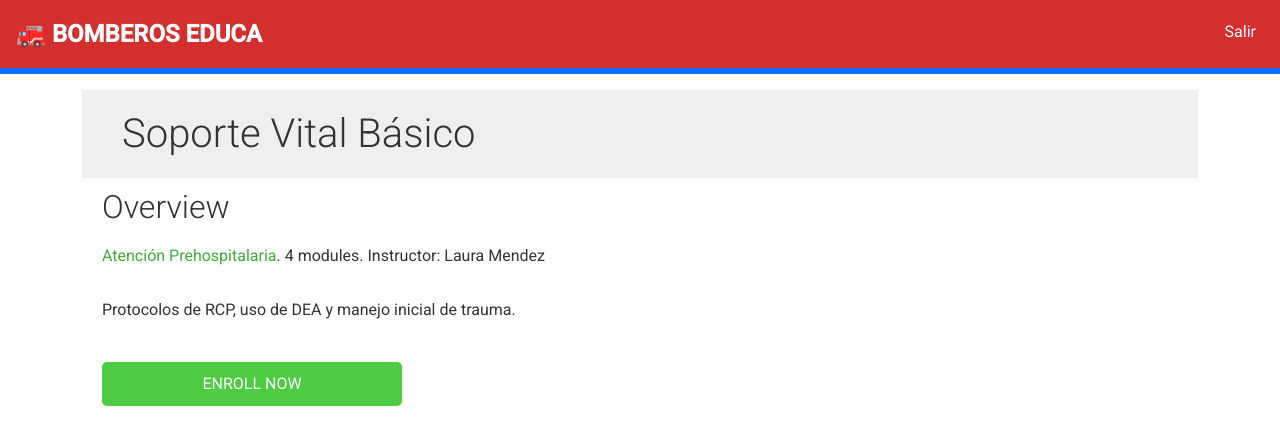
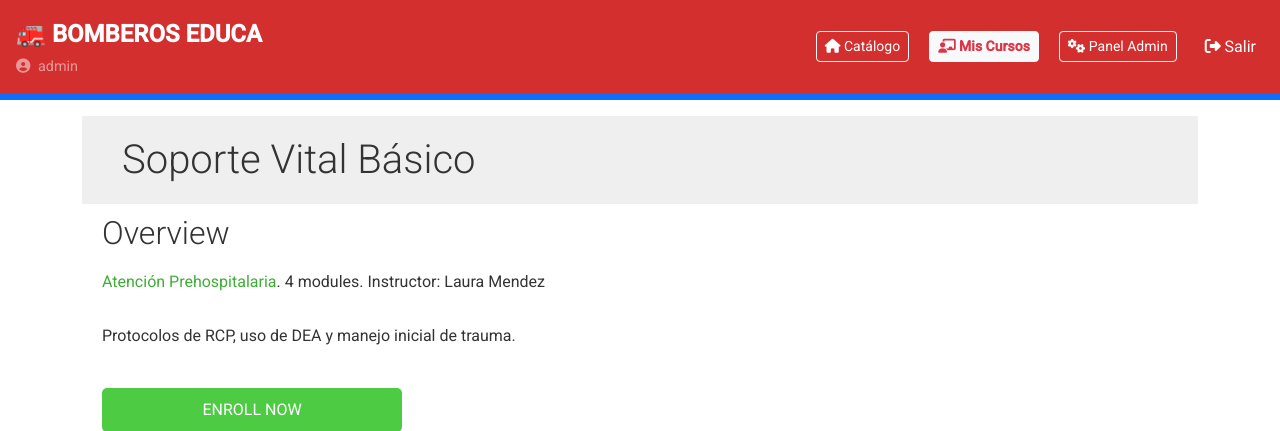
Before and after one commit to MauricioPinoReyes/E-Learning-Bomberos-Educa, a Django app: page /course/soporte-vital-basico/ in a window 1280 px wide. Shown: the top 431 px of the page. Run offline with Django 5.2, Linux system fonts and the light colour scheme; a user stored in the database is signed in; data comes from the database, SQL or seed files in the repository; both versions use the stored data as it was after the commit.

Commit message:
Finalize UX: Add user greeting, smart navigation tabs, and verify IDOR security prevention

```diff
--- a/courses/templates/base.html
+++ b/courses/templates/base.html
@@ -10,35 +10,99 @@
     <!-- 1. Bootstrap 5 CSS CDN -->
     <link href="https://cdn.jsdelivr.net/npm/bootstrap@5.3.2/dist/css/bootstrap.min.css" rel="stylesheet">
 
-    <!-- 2. Font Awesome CDN (para los iconos de los quizzes) -->
+    <!-- 2. Font Awesome CDN -->
     <link rel="stylesheet" href="https://cdnjs.cloudflare.com/ajax/libs/font-awesome/6.4.2/css/all.min.css">
 
-    <!-- 3. Tu CSS personalizado original -->
+    <!-- 3. Tu CSS personalizado -->
     <link href="{% static 'css/base.css' %}" rel="stylesheet">
 </head>
 
 <body>
-    <!-- Header con un toque de color bombero (rojo) y clases de Bootstrap -->
+    <!-- Header con estilo bombero -->
+        <!-- Header con estilo bombero -->
     <div id="header" class="p-3 mb-3" style="background-color: #d32f2f; color: white;">
-        <a href="/" class="logo text-white text-decoration-none fs-4 fw-bold">🚒 Bomberos Educa</a>
-        <ul class="menu float-end list-inline mb-0">
+
+        <!-- Contenedor Flex para separar Izquierda (Logo) y Derecha (Menú) -->
+        <div class="d-flex justify-content-between align-items-center">
+
+            <!-- LADO IZQUIERDO: Logo y Saludo al Usuario -->
+            <div class="d-flex flex-column">
+                <a href="/" class="logo text-white text-decoration-none fs-4 fw-bold">
+                    🚒 Bomberos Educa
+                </a>
+
                 {% if request.user.is_authenticated %}
+                    <span class="text-white-50 small mt-1" style="font-size: 0.9rem;">
+                        <i class="fas fa-user-circle me-1"></i>
+                        {% if request.user.get_full_name %}
+                            {{ request.user.get_full_name }}
+                        {% else %}
+                            {{ request.user.username }}
+                        {% endif %}
+                    </span>
+                {% endif %}
+            </div>
+
+            <!-- LADO DERECHO: Menú de Navegación -->
+            <ul class="menu list-inline mb-0 align-middle">
+                {% if request.user.is_authenticated %}
+
+                    {% if request.user.is_staff %}
+                        <!-- NAVEGACIÓN PARA INSTRUCTORES / ADMIN -->
+                        <li class="list-inline-item">
+                            <a href="/" class="btn btn-outline-light btn-sm me-2" title="Ver catálogo de cursos">
+                                <i class="fas fa-home"></i> Catálogo
+                            </a>
+                        </li>
+                        <li class="list-inline-item">
+                            <a href="{% url 'manage_course_list' %}" class="btn btn-light btn-sm me-2 text-danger fw-bold" title="Gestionar mis cursos">
+                                <i class="fas fa-chalkboard-teacher"></i> Mis Cursos
+                            </a>
+                        </li>
+                        <li class="list-inline-item">
+                            <a href="/admin/" class="btn btn-outline-light btn-sm me-2" title="Gestionar evaluaciones y dashboard">
+                                <i class="fas fa-cogs"></i> Panel Admin
+                            </a>
+                        </li>
+
+                    {% else %}
+                        <!-- NAVEGACIÓN PARA ESTUDIANTES -->
+                        <li class="list-inline-item">
+                            <a href="{% url 'student_course_list' %}" class="btn btn-light btn-sm me-2 text-danger fw-bold">
+                                <i class="fas fa-user-graduate"></i> Mis Cursos
+                            </a>
+                        </li>
+                    {% endif %}
+
+                    <!-- BOTÓN SALIR -->
                     <li class="list-inline-item">
                         <form action="{% url 'logout' %}" method="post" class="d-inline">
                             {% csrf_token %}
-                    <button type="submit" class="btn btn-outline-light btn-sm">Salir</button>
+                            <button type="submit" class="btn btn-outline-light btn-sm">
+                                <i class="fas fa-sign-out-alt"></i> Salir
+                            </button>
                         </form>
                     </li>
+
                 {% else %}
+                    <!-- NAVEGACIÓN PARA PÚBLICO (No autenticados) -->
                     <li class="list-inline-item">
-                <a href="{% url 'login' %}" class="text-white text-decoration-none">Entrar</a>
+                        <a href="{% url 'student_registration' %}" class="btn btn-light btn-sm me-2 text-danger fw-bold">
+                            <i class="fas fa-user-plus"></i> Registrarse
+                        </a>
+                    </li>
+                    <li class="list-inline-item">
+                        <a href="{% url 'login' %}" class="btn btn-outline-light btn-sm">
+                            <i class="fas fa-sign-in-alt"></i> Entrar
+                        </a>
                     </li>
                 {% endif %}
             </ul>
         </div>
+    </div>
 
     <div id="content" class="container">
-        <!-- Bloque para mostrar mensajes de Django (éxito, error, advertencia) -->
+        <!-- Mensajes de Django (éxito, error, advertencia) -->
         {% if messages %}
             {% for message in messages %}
                 <div class="alert alert-{{ message.tags }} alert-dismissible fade show" role="alert">
@@ -48,7 +112,7 @@
             {% endfor %}
         {% endif %}
 
-        <!-- Aquí se inyecta el contenido de cada página (incluidos los quizzes) -->
+        <!-- Contenido de la página -->
         {% block content %}
         {% endblock %}
     </div>
@@ -56,16 +120,14 @@
     {% block include_js %}
     {% endblock %}
 
-    <!-- 4. Bootstrap 5 JS Bundle CDN (necesario para alertas, menús, etc.) -->
+    <!-- Bootstrap JS -->
     <script src="https://cdn.jsdelivr.net/npm/bootstrap@5.3.2/dist/js/bootstrap.bundle.min.js"></script>
 
     <script>
         document.addEventListener('DOMContentLoaded', (event) => {
-            // DOM loaded
             {% block domready %}
             {% endblock %}
         })
     </script>
 </body>
-
 </html>
```
Also changed, not shown: db.sqlite3, 1 other file. Lines whose indentation alone changed are shown as unchanged.
